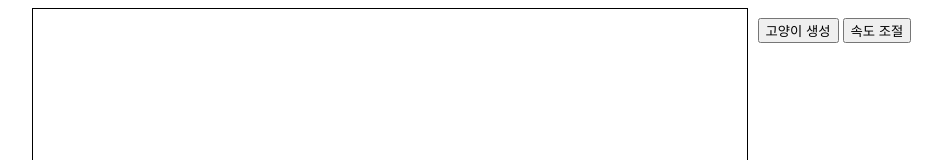
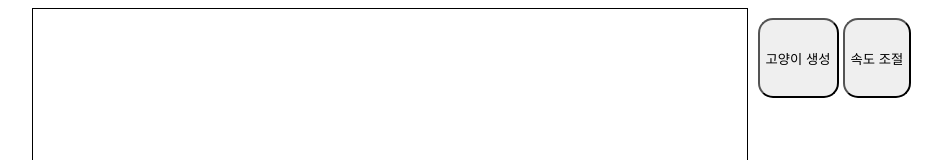
Before and after one commit to KDT-IaaS-Class-One-Group/Cat-Toy, a website: page public/index.html in a window 1280 px wide. Shown: the top 160 px of the page, without its empty margins (326-1268 px from the left). Drawn offline with Linux system fonts and the light colour scheme.

Commit message:
button 스타일 적용 및 여백 추가

```diff
--- a/public/style.css
+++ b/public/style.css
@@ -23,3 +23,10 @@
   .flipped { /* 반전된 이미지에 대한 스타일 */
     transform: scaleX(-1);
   }
+  button {
+    border-radius: 15px;
+    height: 80px;
+  }
+  .margin-bottom-5 {
+    margin-bottom: 5px;
+  }
```
